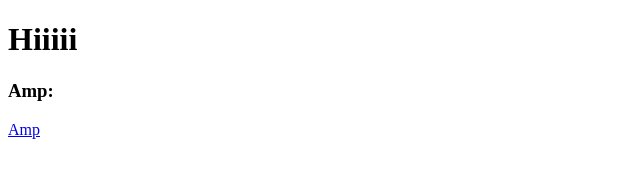
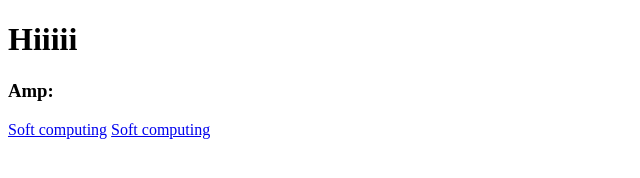
Before and after one commit to aquibsayyed42/apple, a plain HTML site: page index.html in a window 1280 px wide. Shown: the whole page, without its empty margins (0-640 px from the left). Drawn offline with Linux system fonts and the light colour scheme.

Commit message:
Update index.html

```diff
--- a/index.html
+++ b/index.html
@@ -7,8 +7,8 @@
   <body>
     <h1>Hiiiii</h1>
     <h3>Amp:</h3>
-    <a href="android.docx">Amp</a>
-
+    <a href="Soft Computing Manual MSc IT.pdf">Soft computing</a>
+    <a href="CC MANUAL FINAL.docx">Soft computing</a>
 
     <!-- <h3>Practicals of R:</h3> -->
 
```
